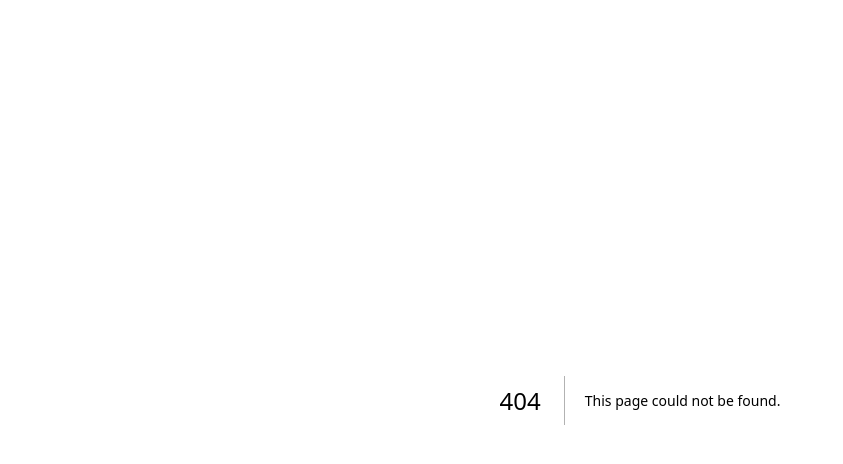
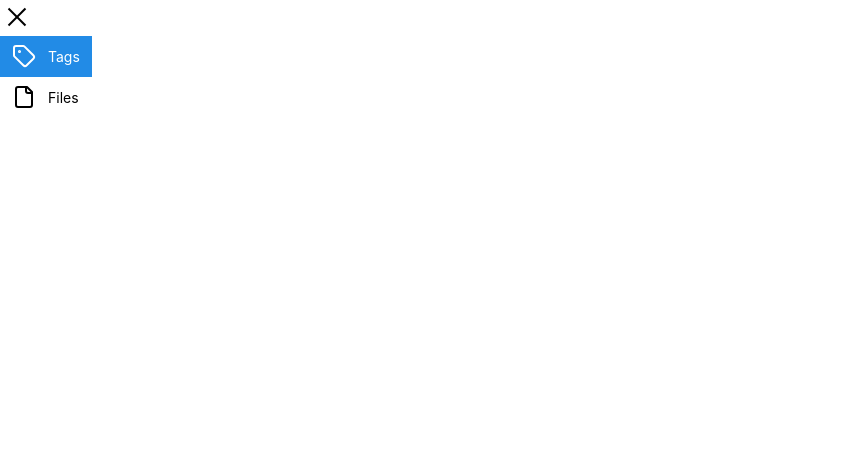
Before and after one commit to theplanetv/website-planetv, a Next.js app in the folder web-next/: page /admin in a window 1280 px wide. Before the commit this address had no page. Shown: the top 464 px of the page, without its empty margins (0-843 px from the left). Built offline with nearby package versions, Linux system fonts and the light colour scheme.

Commit message:
web-next: add admin page and MenuAdmin component

```diff
--- /dev/null
+++ b/web-next/src/app/admin/page.tsx
@@ -0,0 +1,28 @@
+"use client";
+
+import { Burger, Flex } from "@mantine/core";
+import { useDisclosure } from "@mantine/hooks";
+import { JSX, useEffect, useState } from "react";
+
+import { MenuAdminEnum } from "@/libs/enum";
+import MenuAdmin from "@/components/MenuAdmin";
+
+export default function Admin(): JSX.Element {
+  const [menuChoose, setMenuChoose] = useState<MenuAdminEnum>(MenuAdminEnum.TAG);
+  const [isVisible, { toggle }] = useDisclosure(true);
+
+  useEffect(() => {
+
+  }, []);
+
+  return (
+    <Flex>
+      <div>
+        <Burger opened={isVisible} onClick={toggle} aria-label="Toggle navigation" />
+        <MenuAdmin isVisible={isVisible} menuChoose={menuChoose} setMenuChoose={setMenuChoose} />
+      </div>
+
+
+    </Flex>
+  );
+}
--- /dev/null
+++ b/web-next/src/components/MenuAdmin.tsx
@@ -0,0 +1,38 @@
+import { JSX } from "react";
+import { NavLink } from '@mantine/core';
+import { Tag, File } from "lucide-react";
+
+import { MenuAdminEnum } from "@/libs/enum";
+
+type Props = {
+  isVisible: boolean;
+  menuChoose: MenuAdminEnum;
+  setMenuChoose: (menuChoose: MenuAdminEnum) => void;
+}
+
+export default function Menu({ isVisible, menuChoose, setMenuChoose }: Props): JSX.Element {
+  return (
+    <>
+      {isVisible && (
+        <nav>
+          <NavLink
+            href="#"
+            label="Tags"
+            leftSection={<Tag />}
+            variant="filled"
+            active={menuChoose == MenuAdminEnum.TAG}
+            onClick={() => setMenuChoose(MenuAdminEnum.TAG)}
+          />
+          <NavLink
+            href="#"
+            label="Files"
+            leftSection={<File />}
+            variant="filled"
+            active={menuChoose == MenuAdminEnum.FILE}
+            onClick={() => setMenuChoose(MenuAdminEnum.FILE)}
+          />
+        </nav>
+      )}
+    </>
+  );
+}
--- a/web-next/src/libs/enum.ts
+++ b/web-next/src/libs/enum.ts
@@ -4,3 +4,8 @@ export enum MenuEnum {
   PROJECTS = "projects",
   BLOGS = "blogs",
 }
+
+export enum MenuAdminEnum {
+  TAG = "blogtag",
+  FILE = "blogfile",
+}
```
